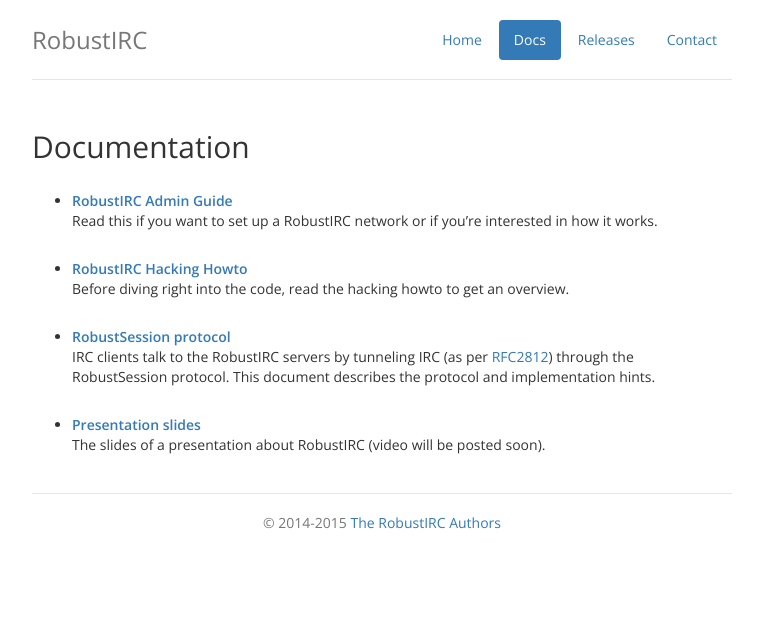
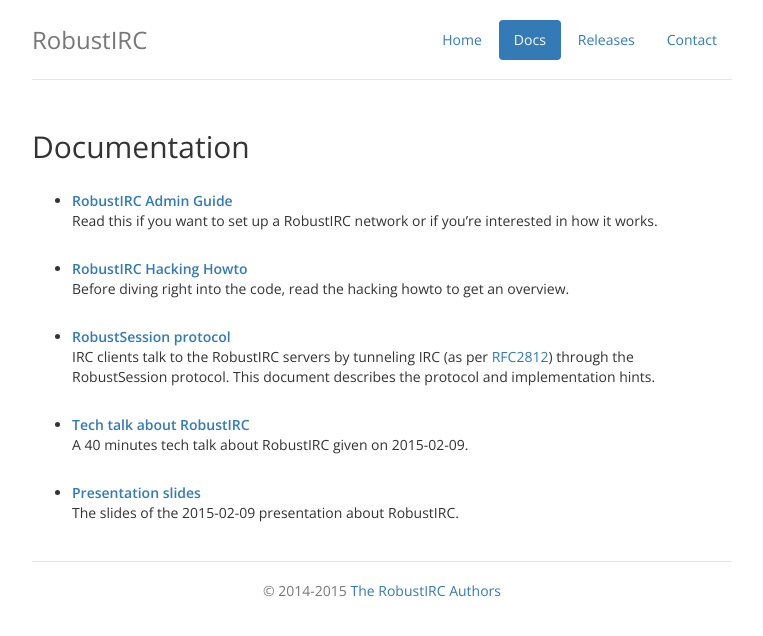
Before and after one commit to robustirc/robustirc.github.io, a Jekyll site: the page built from docs.html, in a window 1280 px wide. Shown: the top 636 px of the page, without its empty margins (258-1021 px from the left). Built offline with Jekyll 4.4.1, drawn with Linux system fonts in a browser that asks for light colours; nearby versions of some CDN libraries; some web fonts are replaced; Markdown is read by kramdown in place of the engine named in the settings.

Commit message:
docs: refer to the robustirc tech talk

```diff
--- a/docs.html
+++ b/docs.html
@@ -25,8 +25,13 @@
 RobustSession protocol. This document describes the protocol and implementation hints.
 </li>
 <li>
+<a href="https://www.youtube.com/watch?v=eTlVgrjoukQ"><strong>Tech talk about RobustIRC</strong></a><br>
+A 40 minutes tech talk about RobustIRC given on 2015-02-09.
+</li>
+<li>
 <a href="https://drive.google.com/open?id=1IpnLUj3U2GH-RU5og845CU2afAGfceZelMfFY71Yh3E"><strong>Presentation slides</strong></a><br>
-The slides of a presentation about RobustIRC (video will be posted soon).
+The slides of the 2015-02-09 presentation about RobustIRC.
+</li>
 </ul>
 </div>
 </div>
```
